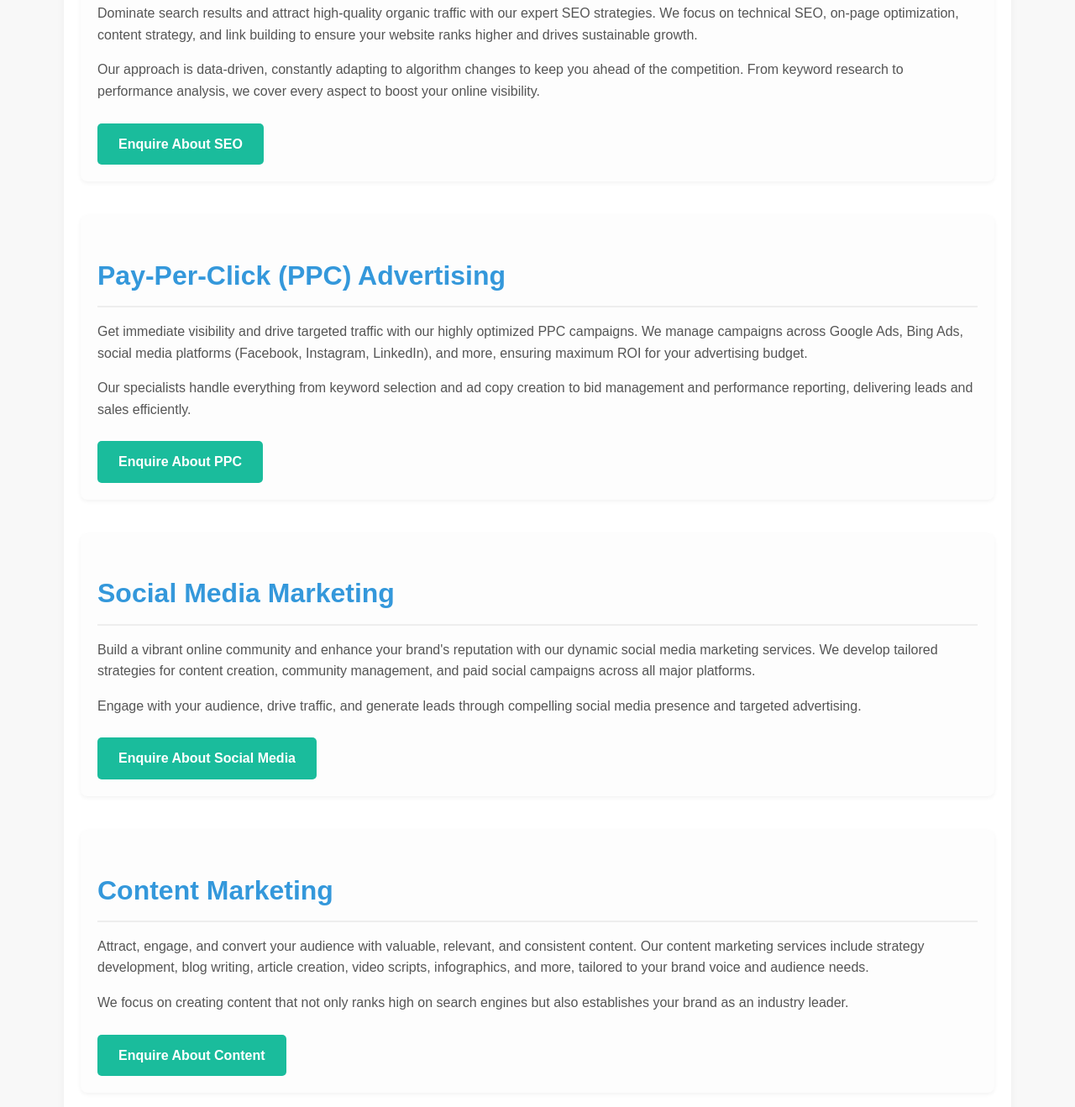
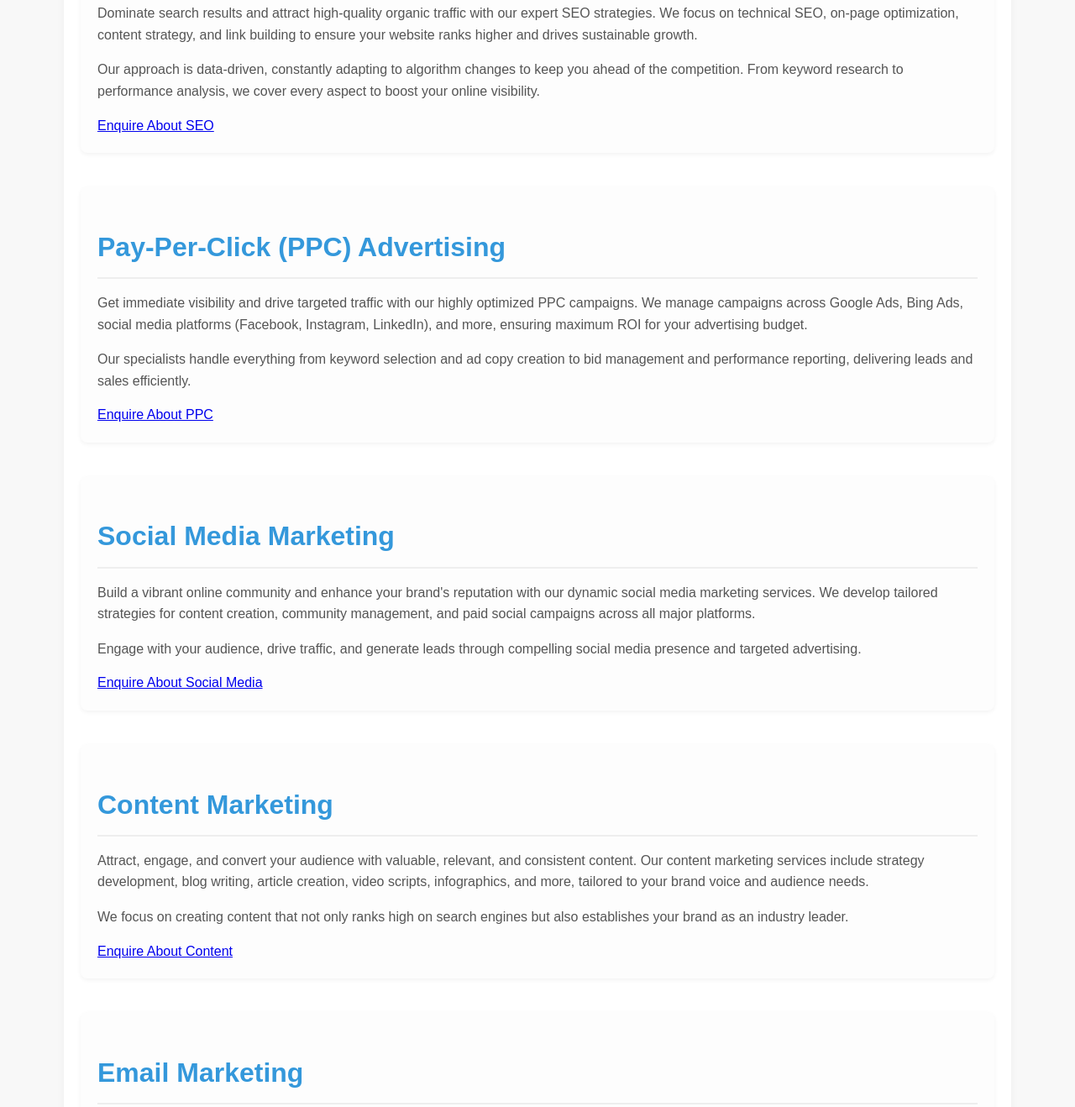
Before and after one commit to Adithyasaju/Digital-Marketing-Agency-, a plain HTML site: page services.html in a window 1280 px wide. Shown: the part 514-1832 px from the top of the page at 84% size. Drawn offline with Linux system fonts and the light colour scheme.

Commit message:
Update services.html

```diff
--- a/services.html
+++ b/services.html
@@ -160,42 +160,42 @@ height="0" width="0" style="display:none;visibility:hidden"></iframe></noscript>
             <h2>Search Engine Optimization (SEO)</h2>
             <p>Dominate search results and attract high-quality organic traffic with our expert SEO strategies. We focus on technical SEO, on-page optimization, content strategy, and link building to ensure your website ranks higher and drives sustainable growth.</p>
             <p>Our approach is data-driven, constantly adapting to algorithm changes to keep you ahead of the competition. From keyword research to performance analysis, we cover every aspect to boost your online visibility.</p>
-            <a href="contact.html" class="cta-button service-contact-btn" data-service="seo-enquiry">Enquire About SEO</a>
+            <a href="contact.html" class="cta-button-service" data-service="seo-enquiry">Enquire About SEO</a>
         </div>
 
         <div class="service-section" id="ppc">
             <h2>Pay-Per-Click (PPC) Advertising</h2>
             <p>Get immediate visibility and drive targeted traffic with our highly optimized PPC campaigns. We manage campaigns across Google Ads, Bing Ads, social media platforms (Facebook, Instagram, LinkedIn), and more, ensuring maximum ROI for your advertising budget.</p>
             <p>Our specialists handle everything from keyword selection and ad copy creation to bid management and performance reporting, delivering leads and sales efficiently.</p>
-            <a href="contact.html" class="cta-button service-contact-btn" data-service="ppc-enquiry">Enquire About PPC</a>
+            <a href="contact.html" class="cta-button-service" data-service="ppc-enquiry">Enquire About PPC</a>
         </div>
 
         <div class="service-section" id="social">
             <h2>Social Media Marketing</h2>
             <p>Build a vibrant online community and enhance your brand's reputation with our dynamic social media marketing services. We develop tailored strategies for content creation, community management, and paid social campaigns across all major platforms.</p>
             <p>Engage with your audience, drive traffic, and generate leads through compelling social media presence and targeted advertising.</p>
-            <a href="contact.html" class="cta-button service-contact-btn" data-service="social-enquiry">Enquire About Social Media</a>
+            <a href="contact.html" class="cta-button-service" data-service="social-enquiry">Enquire About Social Media</a>
         </div>
 
         <div class="service-section" id="content">
             <h2>Content Marketing</h2>
             <p>Attract, engage, and convert your audience with valuable, relevant, and consistent content. Our content marketing services include strategy development, blog writing, article creation, video scripts, infographics, and more, tailored to your brand voice and audience needs.</p>
             <p>We focus on creating content that not only ranks high on search engines but also establishes your brand as an industry leader.</p>
-            <a href="contact.html" class="cta-button service-contact-btn" data-service="content-enquiry">Enquire About Content</a>
+            <a href="contact.html" class="cta-button-service" data-service="content-enquiry">Enquire About Content</a>
         </div>
 
         <div class="service-section" id="email">
             <h2>Email Marketing</h2>
             <p>Nurture leads, retain customers, and drive sales with highly personalized and automated email campaigns. From list segmentation and email design to A/B testing and performance analysis, we craft effective email strategies that deliver results.</p>
             <p>Build stronger customer relationships and drive repeat business with our comprehensive email marketing solutions.</p>
-            <a href="contact.html" class="cta-button service-contact-btn" data-service="email-enquiry">Enquire About Email Marketing</a>
+            <a href="contact.html" class="cta-button-service" data-service="email-enquiry">Enquire About Email Marketing</a>
         </div>
 
         <div class="service-section" id="web-design">
             <h2>Web Design & Development</h2>
             <p>Create a stunning, user-friendly, and high-performing website that serves as the foundation of your digital presence. Our web design and development services focus on responsive design, intuitive navigation, fast loading speeds, and conversion optimization.</p>
             <p>Whether you need a new website or a redesign, we build digital experiences that impress and convert visitors into customers.</p>
-            <a href="contact.html" class="cta-button service-contact-btn" data-service="webdesign-enquiry">Enquire About Web Design</a>
+            <a href="contact.html" class="cta-button-service" data-service="webdesign-enquiry">Enquire About Web Design</a>
         </div>
     </section>
 
```
